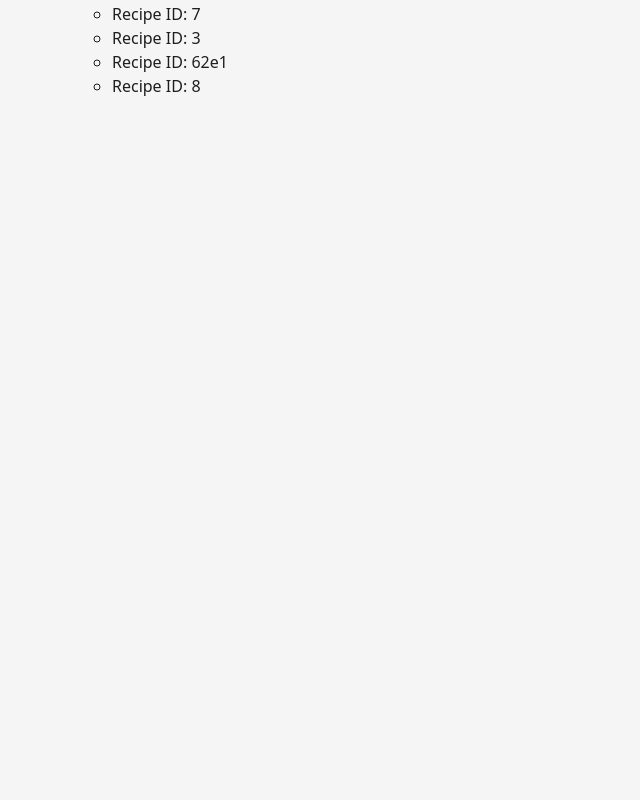
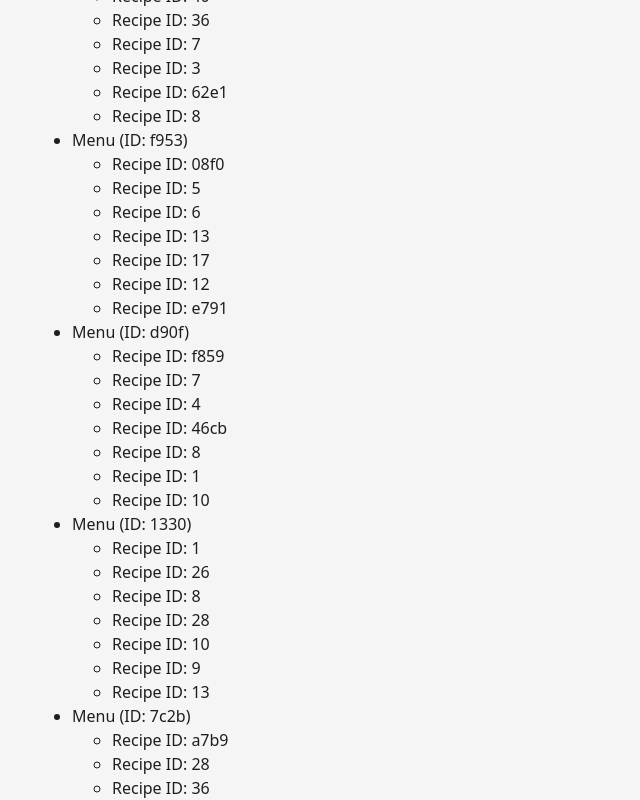
Before and after one commit to bea94k/hat-menu-v0.2, a React (Vite) app in the folder hat-menu/: page /create-menu in a window 1280 px wide. Shown: the part 1640-2440 px from the top of the page, without its empty margins (0-640 px from the left). Before the commit the page ends 1770 px from the top, so only its background shows below. Built offline with nearby package versions, Linux system fonts and the light colour scheme; data requests are answered from the project's data file.

Commit message:
Add UI feedback when saving menu, adjust error handling also in saving recipe

```diff
--- a/hat-menu/src/components/AddRecipeForm.tsx
+++ b/hat-menu/src/components/AddRecipeForm.tsx
@@ -19,7 +19,8 @@ const AddRecipeForm = () => {
             setSubmitStatus(`Recipe added successfully! ${newRecipe?.name}, ${newRecipe?.id}`);
             reset();
         } catch (error: unknown) {
-            setSubmitStatus(error instanceof Error ? error.message : 'An error occurred while adding the recipe.');
+            console.error('Error saving recipe:', error);
+            setSubmitStatus('An error occurred while adding the recipe.');
         }
     };
 
@@ -39,7 +40,7 @@ const AddRecipeForm = () => {
             )}
             {submitStatus && (
                 <div style={{ border: '5px solid black', padding: '1rem' }}>    {/* shouldn't be red, cause OK status also shown here */}
-                    <p>Status from backend: {submitStatus}</p>
+                    <p>{submitStatus}</p>
                 </div>
             )}
         </form>
--- a/hat-menu/src/data/db.json
+++ b/hat-menu/src/data/db.json
@@ -169,10 +169,6 @@
       "name": "random chicken"
     },
     {
-      "id": "f963",
-      "name": "ds"
-    },
-    {
       "id": "46cb",
       "name": "s"
     },
@@ -205,8 +201,8 @@
       "name": "asdsafadsfdsafasfs"
     },
     {
-      "id": "8ac5",
-      "name": "1"
+      "id": "6a6b",
+      "name": "Quesadillas"
     }
   ],
   "menus": [
@@ -305,6 +301,78 @@
         "62e1",
         "8"
       ]
+    },
+    {
+      "id": "f953",
+      "recipes": [
+        "08f0",
+        "5",
+        "6",
+        "13",
+        "17",
+        "12",
+        "e791"
+      ]
+    },
+    {
+      "id": "d90f",
+      "recipes": [
+        "f859",
+        "7",
+        "4",
+        "46cb",
+        "8",
+        "1",
+        "10"
+      ]
+    },
+    {
+      "id": "1330",
+      "recipes": [
+        "1",
+        "26",
+        "8",
+        "28",
+        "10",
+        "9",
+        "13"
+      ]
+    },
+    {
+      "id": "7c2b",
+      "recipes": [
+        "a7b9",
+        "28",
+        "36",
+        "16",
+        "30",
+        "e791",
+        "35"
+      ]
+    },
+    {
+      "id": "7035",
+      "recipes": [
+        "13",
+        "15",
+        "23",
+        "8f13",
+        "29",
+        "30",
+        "14"
+      ]
+    },
+    {
+      "id": "4cf3",
+      "recipes": [
+        "35",
+        "62e1",
+        "6",
+        "e791",
+        "29",
+        "15",
+        "1"
+      ]
     }
   ]
 }
--- a/hat-menu/src/data/menusApi.ts
+++ b/hat-menu/src/data/menusApi.ts
@@ -29,8 +29,7 @@ async function addMenu(menu: MenuForm): Promise<Menu | null> {
         await mutate('/menus');
         return newMenu;
     } catch (error) {
-        console.error('Error adding menu:', error);
-        return null;
+        throw new Error(error instanceof Error ? error.message : 'An unknown error occurred while adding the menu.');
     }
 }
 
--- a/hat-menu/src/data/recipesApi.ts
+++ b/hat-menu/src/data/recipesApi.ts
@@ -29,8 +29,7 @@ async function addRecipe(recipe: RecipeForm): Promise<Recipe | null> {
         await mutate('/recipes');
         return newRecipe;
     } catch (error) {
-        console.error('Error adding recipe:', error);
-        return null;
+        throw new Error(error instanceof Error ? error.message : 'An unknown error occurred while adding the recipe.');
     }
 }
 
--- a/hat-menu/src/pages/CreateMenuPage.tsx
+++ b/hat-menu/src/pages/CreateMenuPage.tsx
@@ -9,14 +9,28 @@ const CreateMenuPage = () => {
     const { recipes } = useRecipes();
 
     const [newMenu, setNewMenu] = useState<Recipe[]>([]);
+    const [savingStatus, setSavingStatus] = useState('');
 
     const getRandomMenu = () => {
+        setSavingStatus('');
         setNewMenu(getUniqueRandom(7, recipes || []));
     };
 
     const saveMenu = async (newMenu: Recipe[]) => {
-        const newMenuRecipeIDs = newMenu.map(recipe => recipe.id);
-        addMenu({recipes: newMenuRecipeIDs});
+        setSavingStatus('Saving...');
+        if (newMenu.length === 0) {
+            setSavingStatus('First randomize some recipes into a menu');
+            return;
+        }
+        try {
+            const newMenuRecipeIDs = newMenu.map(recipe => recipe.id);
+            const response = await addMenu({recipes: newMenuRecipeIDs});
+            setSavingStatus(`Menu saved! with ID: ${response?.id}`);
+            setNewMenu([]);
+        } catch (error: unknown) {
+            console.error('Error saving menu:', error);
+            setSavingStatus('An error occurred while saving the menu.');
+        }
     };
 
     return (
@@ -24,7 +38,14 @@ const CreateMenuPage = () => {
             <h1>create a menu here</h1>
             <button onClick={() => getRandomMenu()}>Get 7 random recipes</button>
             <p>{newMenu.map(recipe => recipe.name).join(', ')}</p>
-            {newMenu.length > 0 && <button onClick={() => saveMenu(newMenu)}>Save this menu</button>}
+            {/* {newMenu.length > 0 &&  */}
+            <button onClick={() => saveMenu(newMenu)}>Save this menu</button>
+            {/* } */}
+            {savingStatus && (
+                <div style={{ border: '5px solid black', padding: '1rem' }}>
+                    <p>{savingStatus}</p>
+                </div>
+            )}
 
             <h2>Past menus (total: {menus?.length || 0})</h2>
             {
```
Also changed, not shown: 1 other file (tests, documents, lock files or other folders).
